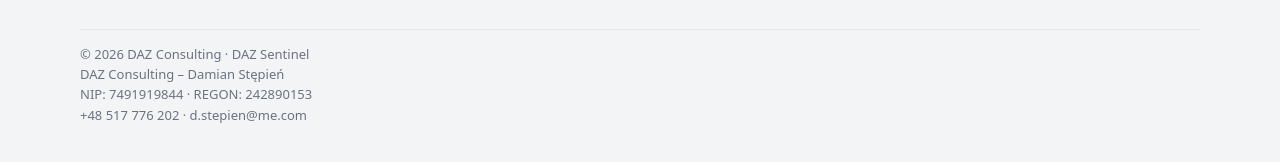
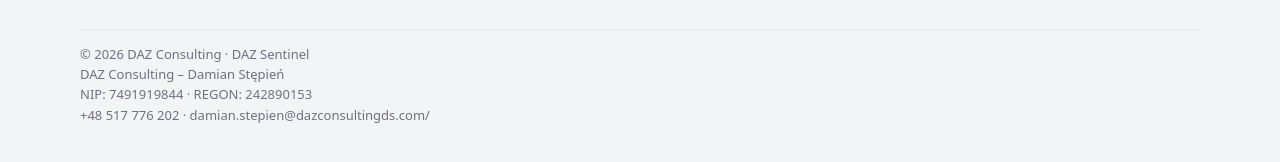
Before and after one commit to DAZDS/DAZDS.github.io, a Jekyll site: the page built from index.md, in a window 1280 px wide and 900 px high, scrolled down 1948 px. Shown: the part 735-897 px from the top of the window. Built offline with Jekyll 4.4.1, drawn with Linux system fonts in a browser that asks for light colours.

Commit message:
Update logo alt text and footer contact email

```diff
--- a/_layouts/page.html
+++ b/_layouts/page.html
@@ -64,7 +64,7 @@
         <div class="daz-footer-contact">
           DAZ Consulting – Damian Stępień<br>
           NIP: 7491919844 · REGON: 242890153<br>
-          +48 517 776 202 · d.stepien@me.com
+          +48 517 776 202 · damian.stepien@dazconsultingds.com/
         </div>
       </div>
     </footer>
```
Also changed, not shown: other parts of _layouts/page.html (+1 -1 lines).
